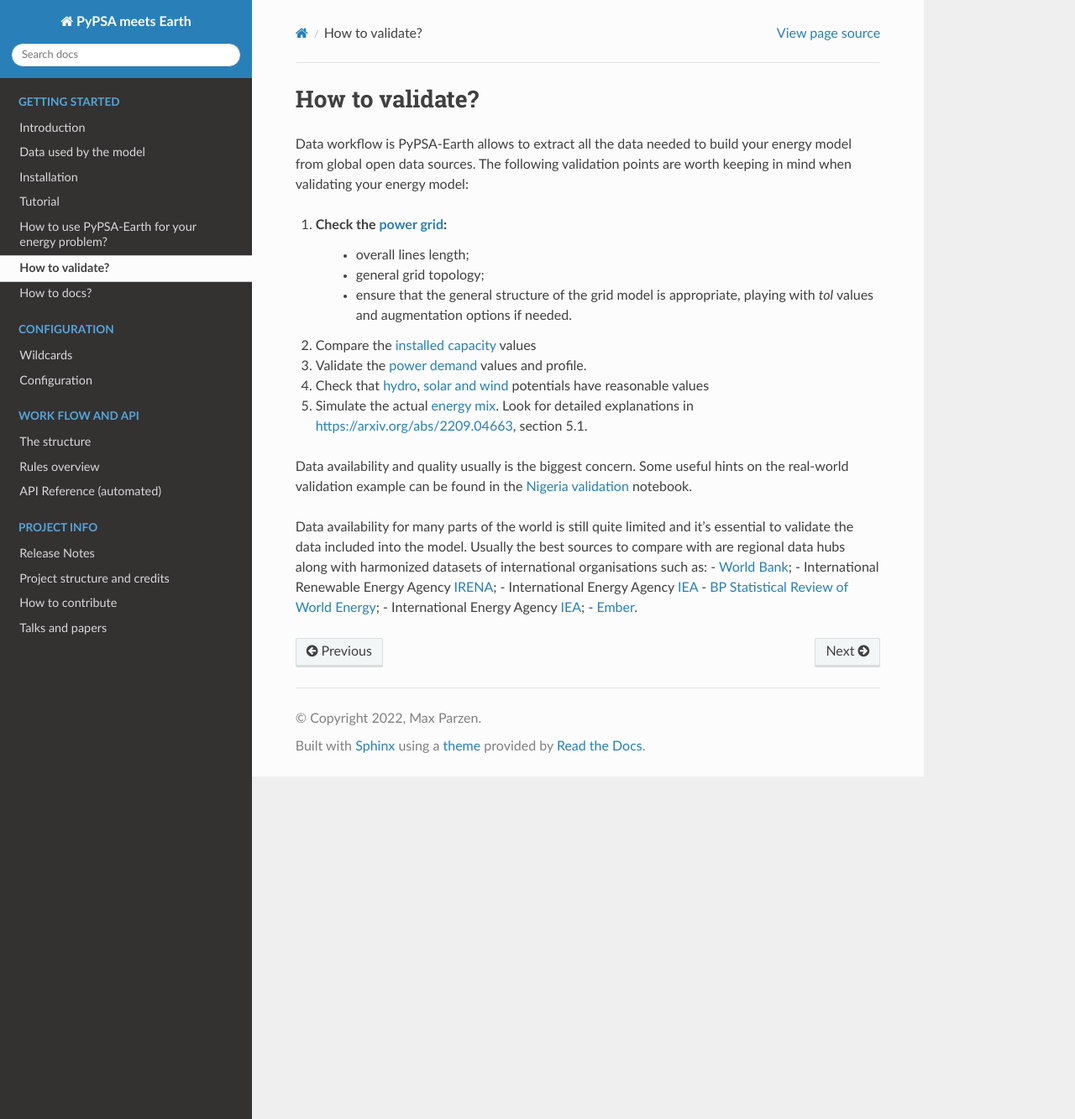
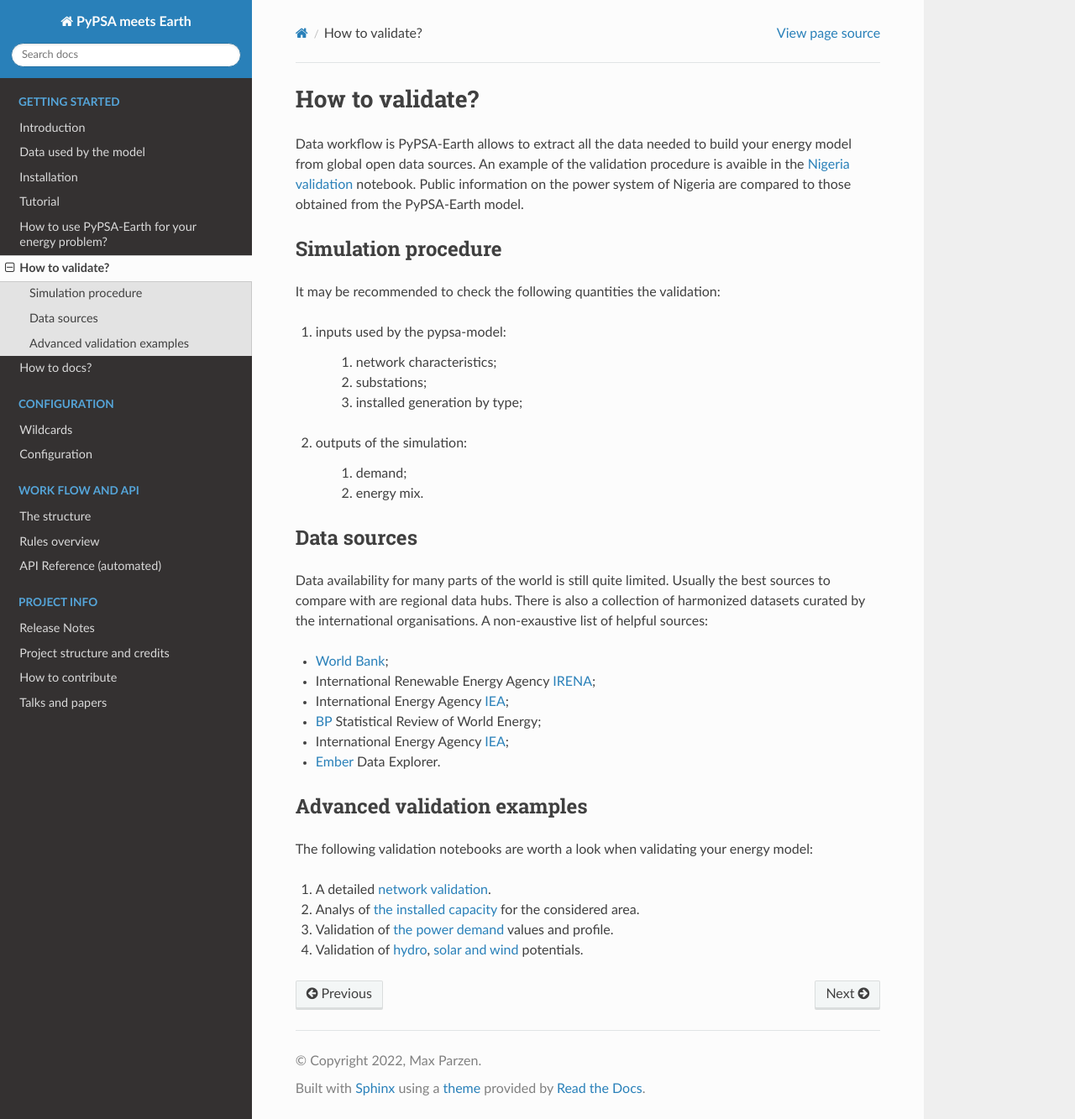
Before and after one commit to pypsa-meets-earth/pypsa-earth, a Sphinx documentation site: the page built from doc/how_to_validate.rst, in a window 1280 px wide and 1333 px high. Shown: the whole window at 84% size. Built offline with Sphinx 7.4.7 and the Read the Docs theme 2.0.0, drawn with Linux system fonts in a browser that asks for light colours; pages that are not in the unit, such as notebooks, are missing from menus; the version number could not be read and is left out.

Commit message:
Improve structure of the section

```diff
--- a/doc/how_to_validate.rst
+++ b/doc/how_to_validate.rst
@@ -11,27 +11,54 @@
 
 .. TODO add a list of actions needed to do the validation
 
-Data workflow is PyPSA-Earth allows to extract all the data needed to build your energy model from global open data sources. The following validation points are worth keeping in mind when validating your energy model:
+Data workflow is PyPSA-Earth allows to extract all the data needed to build your energy model from global open data sources. An example of the validation procedure is avaible in the `Nigeria validation <https://github.com/pypsa-meets-earth/documentation/blob/main/notebooks/validation/validation_nigeria.ipynb>`_ notebook. Public information on the power system of Nigeria are compared to those obtained from the PyPSA-Earth model.
 
-1. Check the `power grid <https://github.com/pypsa-meets-earth/documentation/blob/main/notebooks/validation/network_validation.ipynb>`_:
-    - overall lines length;
-    - general grid topology;
-    - ensure that the general structure of the grid model is appropriate, playing with `tol` values and augmentation options if needed.
+Simulation procedure
+===================================
 
-2. Compare the `installed capacity <https://github.com/pypsa-meets-earth/documentation/blob/main/notebooks/validation/capacity_validation.ipynb>`_ values
+It may be recommended to check the following quantities the validation:
 
-3. Validate the `power demand <https://github.com/pypsa-meets-earth/documentation/blob/main/notebooks/validation/demand_validation.ipynb>`_ values and profile.
+#. inputs used by the pypsa-model:
 
-4. Check that `hydro <https://github.com/pypsa-meets-earth/documentation/blob/main/notebooks/validation/hydro_generation_validation.ipynb>`_, `solar and wind <https://github.com/pypsa-meets-earth/documentation/blob/main/notebooks/validation/renewable_potential_validation.ipynb>`_ potentials have reasonable values
+    #. network characteristics;
 
-5. Simulate the actual `energy mix <https://github.com/pypsa-meets-earth/documentation/blob/main/notebooks/validation/validation_nigeria.ipynb>`_. Look for detailed explanations in https://arxiv.org/abs/2209.04663, section 5.1.
+    #. substations;
 
-Data availability and quality usually is the biggest concern. Some useful hints on the real-world validation example can be found in the `Nigeria validation <https://github.com/pypsa-meets-earth/documentation/blob/main/notebooks/validation/validation_nigeria.ipynb>`_ notebook.
+    #. installed generation by type;
 
-Data availability for many parts of the world is still quite limited and it's essential to validate the data included into the model. Usually the best sources to compare with are regional data hubs along with harmonized datasets of international organisations such as:
-- `World Bank <https://energydata.info/>`_;
-- International Renewable Energy Agency `IRENA <https://pxweb.irena.org/pxweb/en/IRENASTAT/IRENASTAT__Power%20Capacity%20and%20Generation/ELECCAP_2022_cycle2.px/>`_;
-- International Energy Agency `IEA <https://www.iea.org/data-and-statistics>`_
-- `BP Statistical Review of World Energy <https://www.bp.com/en/global/corporate/energy-economics/statistical-review-of-world-energy.html>`_;
-- International Energy Agency `IEA <https://www.iea.org/data-and-statistics>`_;
-- `Ember <https://ember-climate.org/data/data-explorer/>`_.
+#. outputs of the simulation:
+
+    #. demand;
+
+    #. energy mix.
+
+Data sources
+===================================
+
+Data availability for many parts of the world is still quite limited. Usually the best sources to compare with are regional data hubs. There is also a collection of harmonized datasets curated by the international organisations. A non-exaustive list of helpful sources:
+
+* `World Bank <https://energydata.info/>`_;
+
+* International Renewable Energy Agency `IRENA <https://pxweb.irena.org/pxweb/en/IRENASTAT/IRENASTAT__Power%20Capacity%20and%20Generation/ELECCAP_2022_cycle2.px/>`_;
+
+* International Energy Agency `IEA <https://www.iea.org/data-and-statistics>`_;
+
+* `BP <https://www.bp.com/en/global/corporate/energy-economics/statistical-review-of-world-energy.html>`_ Statistical Review of World Energy;
+
+* International Energy Agency `IEA <https://www.iea.org/data-and-statistics>`_;
+
+* `Ember <https://ember-climate.org/data/data-explorer/>`_ Data Explorer.
+
+
+Advanced validation examples
+===================================
+
+The following validation notebooks are worth a look when validating your energy model:
+
+1. A detailed `network validation <https://github.com/pypsa-meets-earth/documentation/blob/main/notebooks/validation/network_validation.ipynb>`_.
+
+2. Analys of `the installed capacity <https://github.com/pypsa-meets-earth/documentation/blob/main/notebooks/validation/capacity_validation.ipynb>`_ for the considered area.
+
+3. Validation of `the power demand <https://github.com/pypsa-meets-earth/documentation/blob/main/notebooks/validation/demand_validation.ipynb>`_ values and profile.
+
+4. Validation of `hydro <https://github.com/pypsa-meets-earth/documentation/blob/main/notebooks/validation/hydro_generation_validation.ipynb>`_, `solar and wind <https://github.com/pypsa-meets-earth/documentation/blob/main/notebooks/validation/renewable_potential_validation.ipynb>`_ potentials.
```
